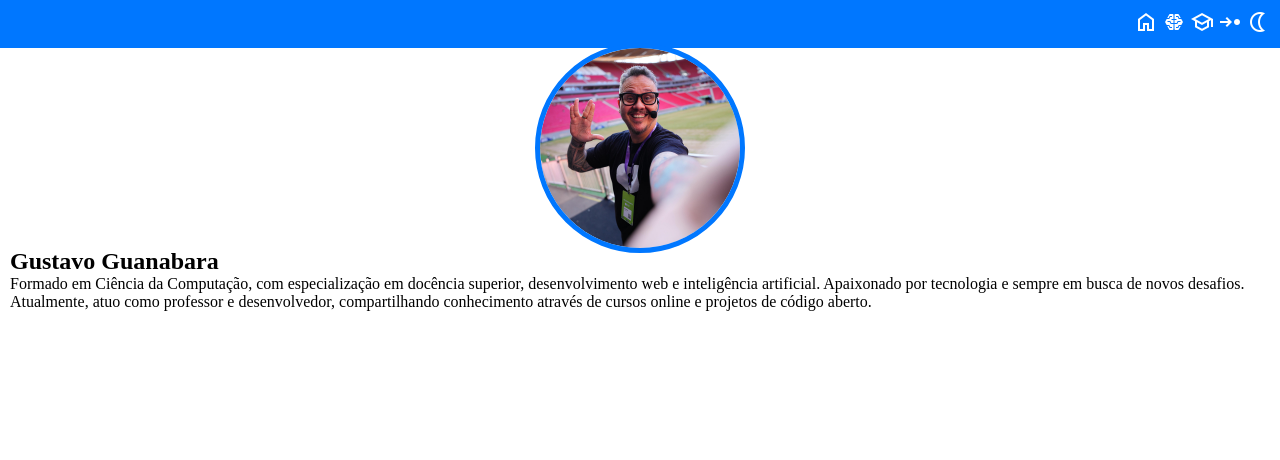
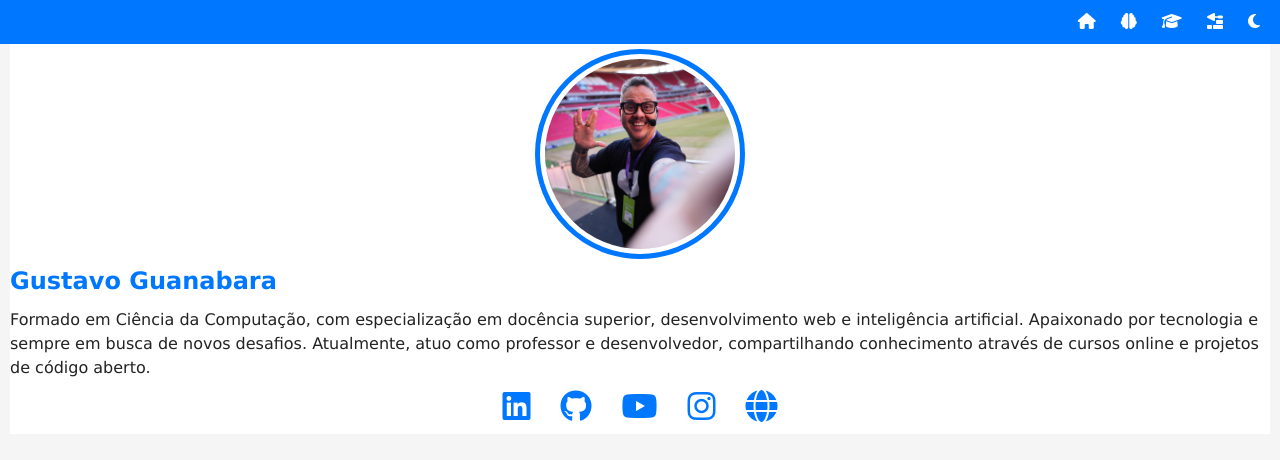
Before and after one commit to arthurgomes8/projeto-portfolio, a plain HTML site: page index.html in a window 1280 px wide. Drawn offline with nearby package versions, Linux system fonts and the light colour scheme.

Commit message:
area ficha atualizada

```diff
--- a/estilos/style.css
+++ b/estilos/style.css
@@ -25,6 +25,13 @@
 
 /*Configuração MOBILE FIRST*/
 
+body{
+  font-family: Verdana, Geneva, Tahoma, sans-serif;
+  line-height: 1.5em;
+  background-color: var(--fundo-principal);
+  color: var(--texto);
+}
+
 header{
   display: flex;
   flex-flow: row nowrap;
@@ -37,23 +44,61 @@ header{
 
 header nav a{
   color: white;
+  padding: 10px;
+  border-radius: 10px;
+}
+
+header nav a:hover{
+  background-color: var(--destaque-inverso);
+  transition-duration: 0.5s;
 }
 
 main{
   display: grid;
-  grid-template-columns:10px 1fr 10px;
+  grid-template-columns:10px 200px 1fr 10px;
 }
 
 #ficha,#detalhes{
-  grid-column: 2/3;
+  background-color: var(--fundo-card);
+  grid-column: 2/4;
 }
 
 #ficha>#foto{
+  display: block;
+  margin: auto;
+  margin-top: 10px;
   border-radius: 50%;
   width: 200px;
   aspect-ratio: 1/1;
+  object-fit: cover;
+  border: 5px solid var(--fundo-card);
   outline: 5px solid var(--destaque);
-  display: block;
-  margin: auto;
-  object-fit: cover;
 }
+
+#ficha>h1{
+  color: var(--destaque);
+  margin: 15px 0px;
+  text-align: left;
+}
+
+#ficha>.container-social-media{
+  display: flex;
+  flex-flow: row nowrap;
+  justify-content: center;
+  align-content: center;
+  align-items: center;
+}
+
+.container-social-media>.social-media{
+  margin: 10px;
+  padding: 5px;
+}
+
+#social{
+  color: var(--destaque);
+}
+
+#social:hover{
+  color: var(--destaque-inverso);
+  transition-duration: 0.2s;
+}
--- a/index.html
+++ b/index.html
@@ -6,23 +6,40 @@
     <title>Portfólio Gustavo Guanabara</title>
     <link rel="stylesheet" href="estilos/style.css">
     <link rel="shortcut icon" href="favicon.svg" type="image/svg">
-    <link href="https://fonts.googleapis.com/css2?family=Material+Symbols+Outlined" rel="stylesheet" />
+    <script src="https://kit.fontawesome.com/2bfc7fb94b.js" crossorigin="anonymous"></script>
 </head>
 <body>
     <header>
         <nav>
-            <a href=""><span class="material-symbols-outlined">home</span></a>
-            <a href=""><span class="material-symbols-outlined">network_intelligence</span></a>
-            <a href=""><span class="material-symbols-outlined">school</span></a>
-            <a href=""><span class="material-symbols-outlined">step</span></a>
-            <a href=""><span class="material-symbols-outlined">nightlight</span></a>
+            <a href=""><i class="fa-solid fa-house"></i></a>
+            <a href=""><i class="fa-solid fa-brain"></i></a>
+            <a href=""><i class="fa-solid fa-graduation-cap"></i></a>
+            <a href=""><i class="fa-solid fa-trowel-bricks"></i></a>
+            <a href=""><i class="fa-solid fa-moon"></i></a>
         </nav>
     </header>
     <main>
         <section id="ficha">
-            <img src="imagens/guanabara-perfil.jpg" alt="" id="foto">
+            <img src="imagens/guanabara-perfil.jpg" alt="Foto de Perfil" id="foto">
             <h1>Gustavo Guanabara</h1>
             <p>Formado em Ciência da Computação, com especialização em docência superior, desenvolvimento web e inteligência artificial. Apaixonado por tecnologia e sempre em busca de novos desafios. Atualmente, atuo como professor e desenvolvedor, compartilhando conhecimento através de cursos online e projetos de código aberto.</p>
+            <div class="container-social-media">
+                <div class="social-media" id="linkedin">
+                    <a href="https://br.linkedin.com/in/guanabara" target="_blank"><i class="fa-brands fa-linkedin fa-2xl" id="social"></i></a>
+                </div>
+                <div class="social-media">
+                    <a href="https://github.com/gustavoguanabara" target="_blank"><i class="fa-brands fa-github fa-2xl" id="social"></i></a>
+                </div>
+                <div class="social-media" id="youtube">
+                    <a href="https://www.youtube.com/cursoemvideo" target="_blank"><i class="fa-brands fa-youtube fa-2xl" id="social"></i></a>
+                </div>
+                <div class="social-media" id="instagram">
+                    <a href="https://www.instagram.com/gustavoguanabara/" target="_blank"><i class="fa-brands fa-instagram fa-2xl" id="social"></i></a>
+                </div>
+                <div class="social-media" id="web">
+                    <a href="https://www.cursoemvideo.com/" target="_blank"><i class="fa-solid fa-globe fa-2xl" id="social"></i></a>
+                </div>
+            </div>
         </section>
         <section id="detalhes">
 
```
